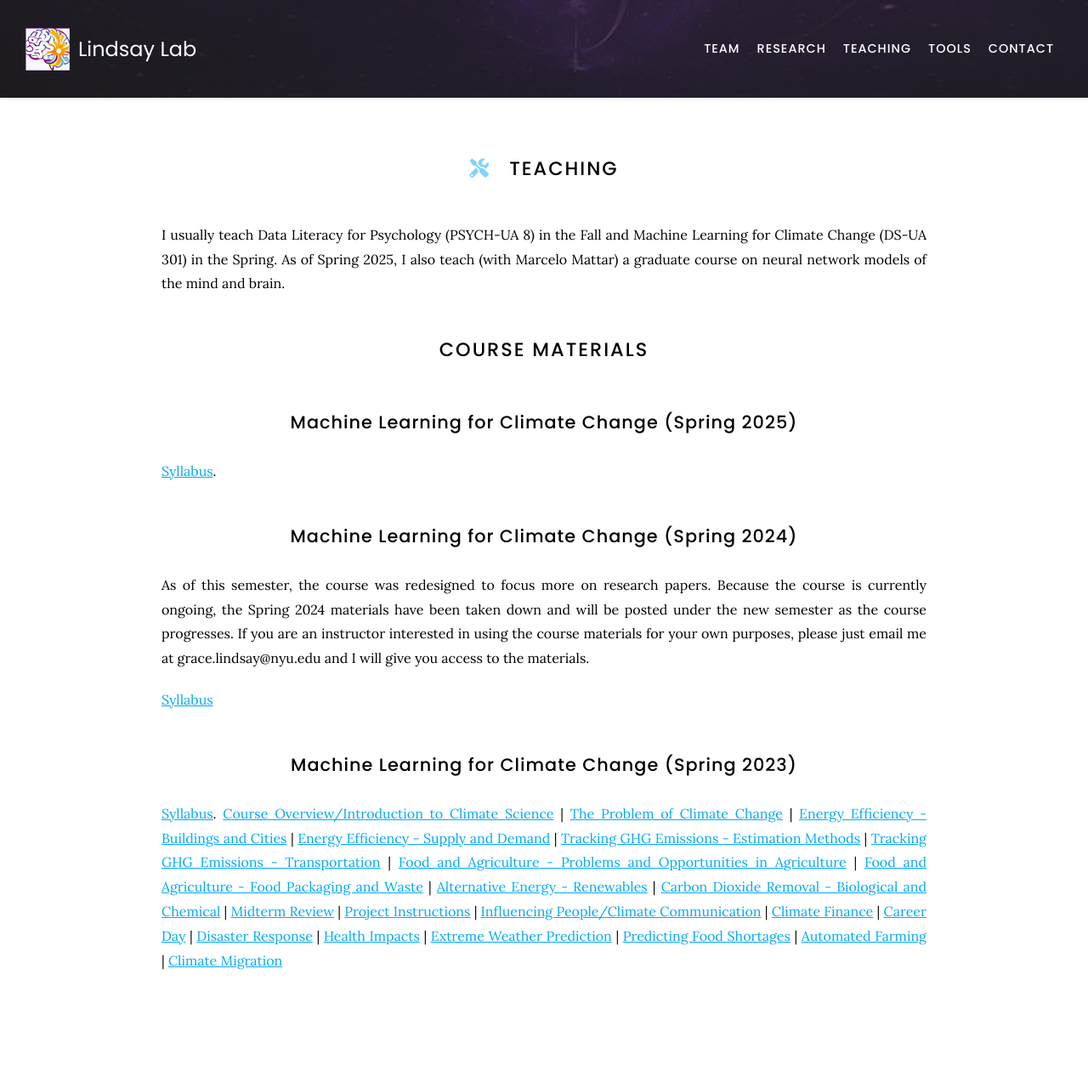
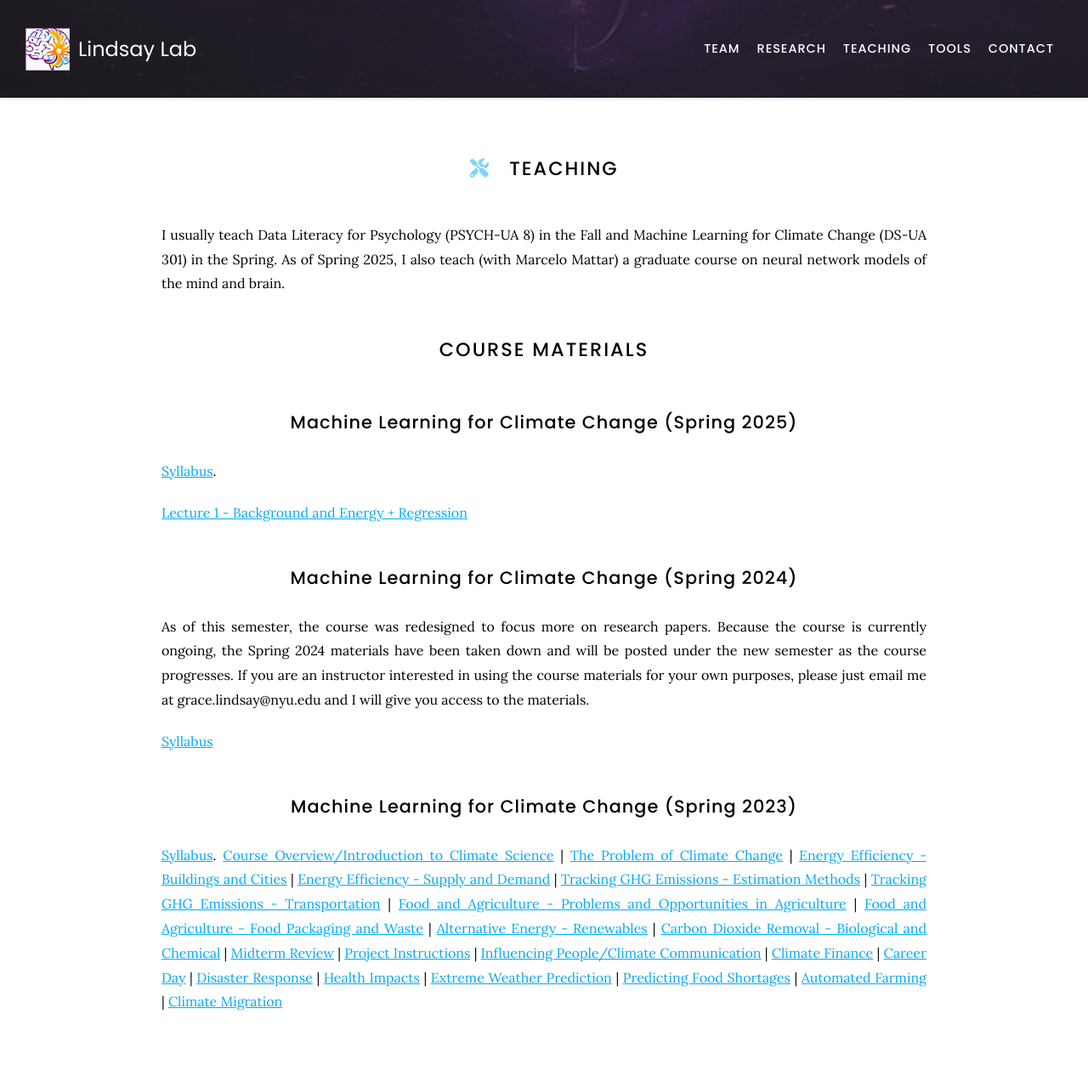
Before and after one commit to Lindsay-Lab/lindsay-lab.github.io, a Jekyll site: the page built from teaching/index.md, in a window 1280 px wide. Shown: the whole page at 85% size. Built offline with Jekyll 4.4.1, drawn with Linux system fonts in a browser that asks for light colours; nearby versions of some CDN libraries; before the commit the page ends 1224 px from its top, so only the background shows below that.

Commit message:
Update index.md

```diff
--- a/teaching/index.md
+++ b/teaching/index.md
@@ -13,7 +13,7 @@ I usually teach Data Literacy for Psychology (PSYCH-UA 8) in the Fall and Machin
 ## Machine Learning for Climate Change (Spring 2025)
 [Syllabus](https://lindsay-lab.github.io/ClimateML_Lectures/ML%20for%20Climate%20Change%20Syllabus%20Spring%2025-1.pdf).
 
-
+[Lecture 1 - Background and Energy + Regression](https://Lindsay-Lab/lindsay-lab.github.io/ClimateML_Lectures/Lecture%201%20-%20Intro%20%2B%20Energy%20%2B%20Regression%202025.pdf)
 
 ## Machine Learning for Climate Change (Spring 2024)
 As of this semester, the course was redesigned to focus more on research papers. Because the course is currently ongoing, the Spring 2024 materials have been taken down and will be posted under the new semester as the course progresses. If you are an instructor interested in using the course materials for your own purposes, please just email me at grace.lindsay@nyu.edu and I will give you access to the materials.
```
